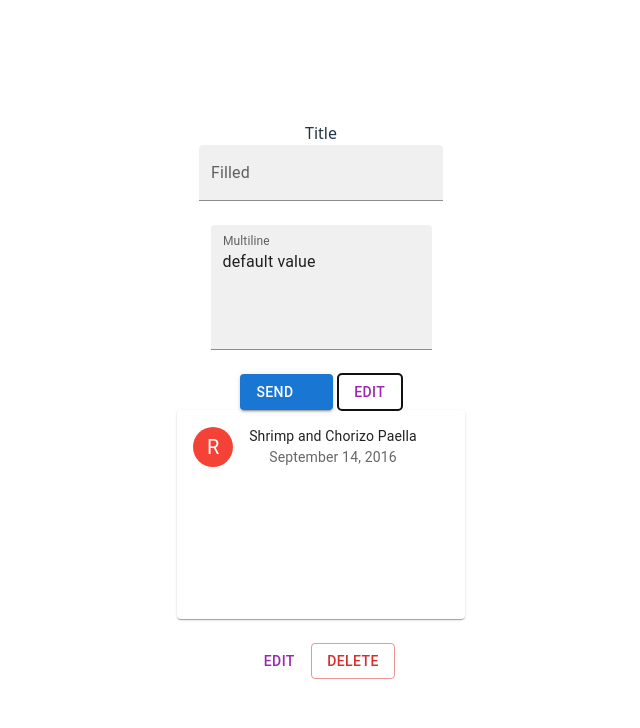
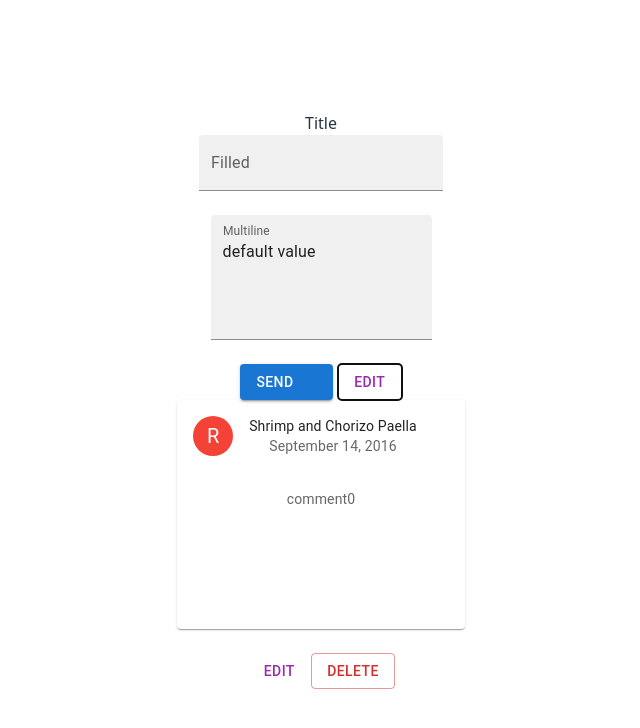
Before and after one commit to MissGhasempour/note-management-app, a React (Vite) app: page / in a window 1280 px wide. Both pictures are taken after a click on the button "EDIT". Shown: the top 728 px of the page, without its empty margins (319-959 px from the left). Built offline with nearby package versions, Linux system fonts and the light colour scheme; some icons are missing.

Commit message:
working on deleteNote proccess but no complete

```diff
--- a/src/components/card/NoteReviewCard.tsx
+++ b/src/components/card/NoteReviewCard.tsx
@@ -23,6 +23,13 @@ interface ExpandMoreProps extends IconButtonProps {
   expand: boolean;
 }
 
+interface Note {
+  components: [];
+  comment: string;
+  setDisplay: Function;
+  setcomponents: Function;
+  newComment:string[];
+}
 const ExpandMore = styled((props: ExpandMoreProps) => {
   const { expand, ...other } = props;
   //console.log(expand);
@@ -48,14 +55,16 @@ const ExpandMore = styled((props: ExpandMoreProps) => {
   ],
 }));
 
-export default function NoteReviewCard({id}:{id:number}) {
+export default function NoteReviewCard({id} :{ id: number}) {
   const [expanded, setExpanded] = React.useState(false);
 
   const handleExpandClick = () => {
     setExpanded(!expanded);
   };
 
-  const note = React.useContext(NoteContext);
+  const note: Note = React.useContext(NoteContext);
+
+  console.log(note.newComment);
 
   return (
     <Card sx={{ maxWidth: 345 }}>
@@ -81,32 +90,38 @@ export default function NoteReviewCard({id}:{id:number}) {
       /> */}
 
       <CardContent>
-        {id == 1 ? (
+        {note.newComment[1] == "1" ? (
           <Typography
             variant="body2"
             sx={{ color: "text.secondary" }}
             id="comment"
           >
-            {"1" + note.comment}
+            {note.newComment[1]}
           </Typography>
-        ) : id == 2 ? (
+        ) : note.newComment[2] == "2" ? (
           <Typography
             variant="body2"
             sx={{ color: "text.secondary" }}
             id="comment"
           >
-            {"2" + note.comment}
+            {note.newComment[2]}
           </Typography>
-        ) : id == 3 ? (
+        ) : note.newComment[3] == "3" ? (
           <Typography
             variant="body2"
             sx={{ color: "text.secondary" }}
             id="comment"
           >
-            {"3" + note.comment}
+            {note.comment[3]}
           </Typography>
         ) : (
-          <div></div>
+          <Typography
+            variant="body2"
+            sx={{ color: "text.secondary" }}
+            id="comment"
+          >
+            {note.newComment}
+          </Typography>
         )}
 
         <br />
--- a/src/components/notes/Notes.tsx
+++ b/src/components/notes/Notes.tsx
@@ -3,8 +3,15 @@ import { NoteContext } from "../post/Post";
 import NoteReviewCard from "../card/NoteReviewCard";
 import { Button } from "@mui/material";
 
-export default function Notes({id}:{id:number}) {
-  const note = useContext(NoteContext);
+type Note = {
+  components: [];
+  comment: string;
+  setDisplay: Function;
+  setcomponents: Function;
+};
+
+export default function Notes({ id }: { id: number }) {
+  const note: Note = useContext(NoteContext);
 
   const editNote = () => {
     // const title = document.getElementById('filled-basic');
@@ -15,21 +22,32 @@ export default function Notes({id}:{id:number}) {
       comment.setAttribute("defaultValue", note.comment);
       // console.log(comment.getAttribute('defaultValue'))
     }
-    console.log(note.components[note.components.length - 1]);
+    //console.log(note.components[note.components.length - 1]);
     // note.setcomponents([...note.components]);
 
     note.setDisplay("");
   };
   const deleteNote = () => {
+    //localStorage.removeItem("comment");
+    //note.setcomponents([0])
+    // console.log(localStorage.getItem("comment"));
+    const findCard = note.components.splice(id, 1);
+
+    const filter = note.components.filter((item) => {
+
+      if (findCard[0] != item) return item;
+      else return "no";
+
+    });
+
+    note.setcomponents(filter);
     note.setDisplay("");
-    localStorage.removeItem("comment");
-    note.setcomponents([0])
-   // console.log(localStorage.getItem("comment"));
+    //console.log(filter, findCard[0]);
   };
 
   return (
     <div>
-      <NoteReviewCard id={id} />
+      <NoteReviewCard id={id}/>
       <br />
       <Button color="secondary" onClick={editNote}>
         Edit
--- a/src/components/post/Post.tsx
+++ b/src/components/post/Post.tsx
@@ -1,20 +1,17 @@
 import { TextField, Button } from "@mui/material";
 import SendIcon from "@mui/icons-material/Send";
-import { createContext, useState } from "react";
+import { createContext, useCallback, useEffect, useState } from "react";
 import Notes from "../notes/Notes";
 import manageData from "../../helper/manageData";
 //import Test from "../test/test";
 // import NoteReviewCard from "../card/NoteReviewCard";
 //import NoteReviewCard from "../card/NoteReviewCard";
 
-// interface Context {
-//   comment:string;
-//   display:string;
+export const NoteContext = createContext({});
 
-// }
-export const NoteContext = createContext({});
 export default function Post() {
-  const [comment, setComment] = useState(["default value"]);
+  const [comment, setComment] = useState("default value");
+  const [newComment,setNewComment] = useState([""]);
   const [display, setDisplay] = useState("");
   const [components, setcomponents] = useState([0]);
   const [componentName, setComponentName] = useState([
@@ -28,13 +25,21 @@ export default function Post() {
     if (componentName.length > 0) {
       setcomponents([...components, componentName[0]]);
       componentName.splice(0, 1);
+
+      // console.log(comment[0]);
     }
-    console.log("name" + componentName, "component : " + components);
+    //console.log("name" + componentName, "component : " + components);
   }
+  useEffect(() => {
+    setComment(`comment,${components.toString()}`);
+    const newCom = comment.split(",");
+    setNewComment(newCom);
+    console.log(newComment);
+  }, [components]);
 
   const editNote = () => {
-    setDisplay("true")
-    setcomponents([...components])
+    setDisplay("true");
+    setcomponents([...components]);
   };
   return (
     <>
@@ -51,7 +56,7 @@ export default function Post() {
           rows={4}
           defaultValue="default value"
           variant="filled"
-          onChange={(e) => setComment([e.currentTarget.value])}
+          onChange={(e) => setComment(e.currentTarget.value)}
         />
         <br />
         <br />
@@ -79,12 +84,13 @@ export default function Post() {
             setDisplay: setDisplay,
             components: components,
             setcomponents: setcomponents,
+            newComment:newComment
           }}
         >
           {/* <Notes /> */}
           {components.map((item, id) => {
             if (!display) return;
-            // console.log(id);
+
             return <Notes key={item} id={id} />;
           })}
         </NoteContext.Provider>
```
